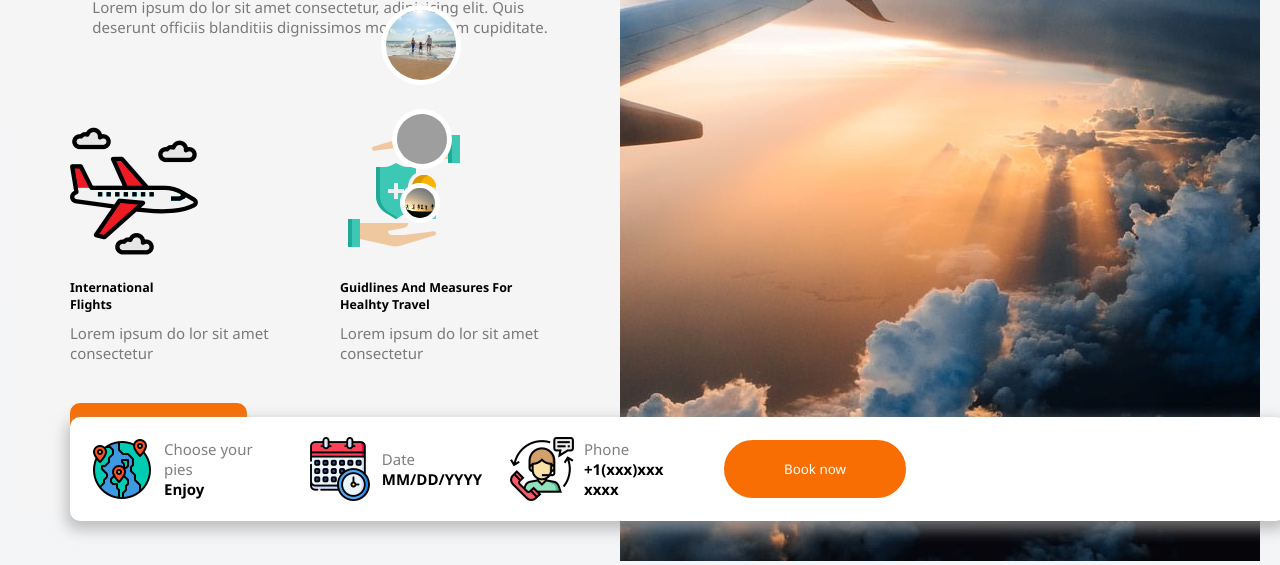
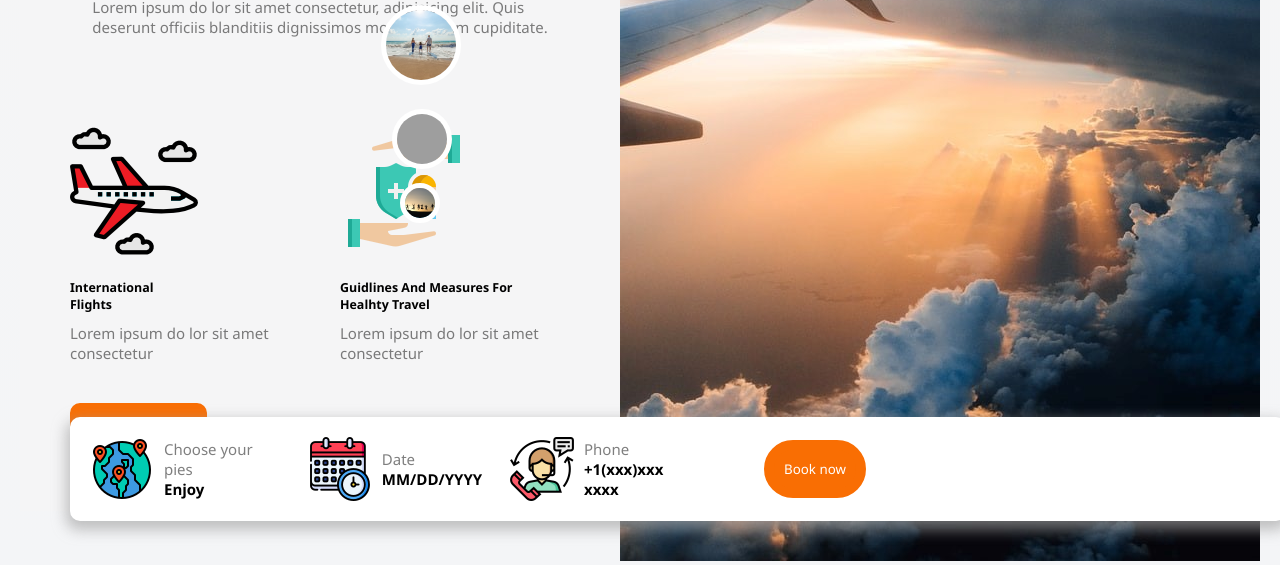
Before and after one commit to fatemehfarajirad/Travel-Site-sample, a plain HTML site: page index.html in a window 1280 px wide. Shown: the part 363-928 px from the top of the page. Drawn offline with Linux system fonts and the light colour scheme; grey boxes are pictures that could not be loaded; files whose address does not match are found by name.

Commit message:
Css links updated

```diff
--- a/index.html
+++ b/index.html
@@ -6,6 +6,9 @@
     <meta name="viewport" content="width=device-width, initial-scale=1.0" />
     <title>Make a jurney</title>
     <link rel="stylesheet" href="./Css/layout.css" />
+    <link rel="stylesheet" href="./Css/header.css" />
+    <link rel="stylesheet" href="./Css/hero.css" />
+    <link rel="stylesheet" href="./Css/reset.css" />
   </head>
   <body>
     <header id="header">
```
